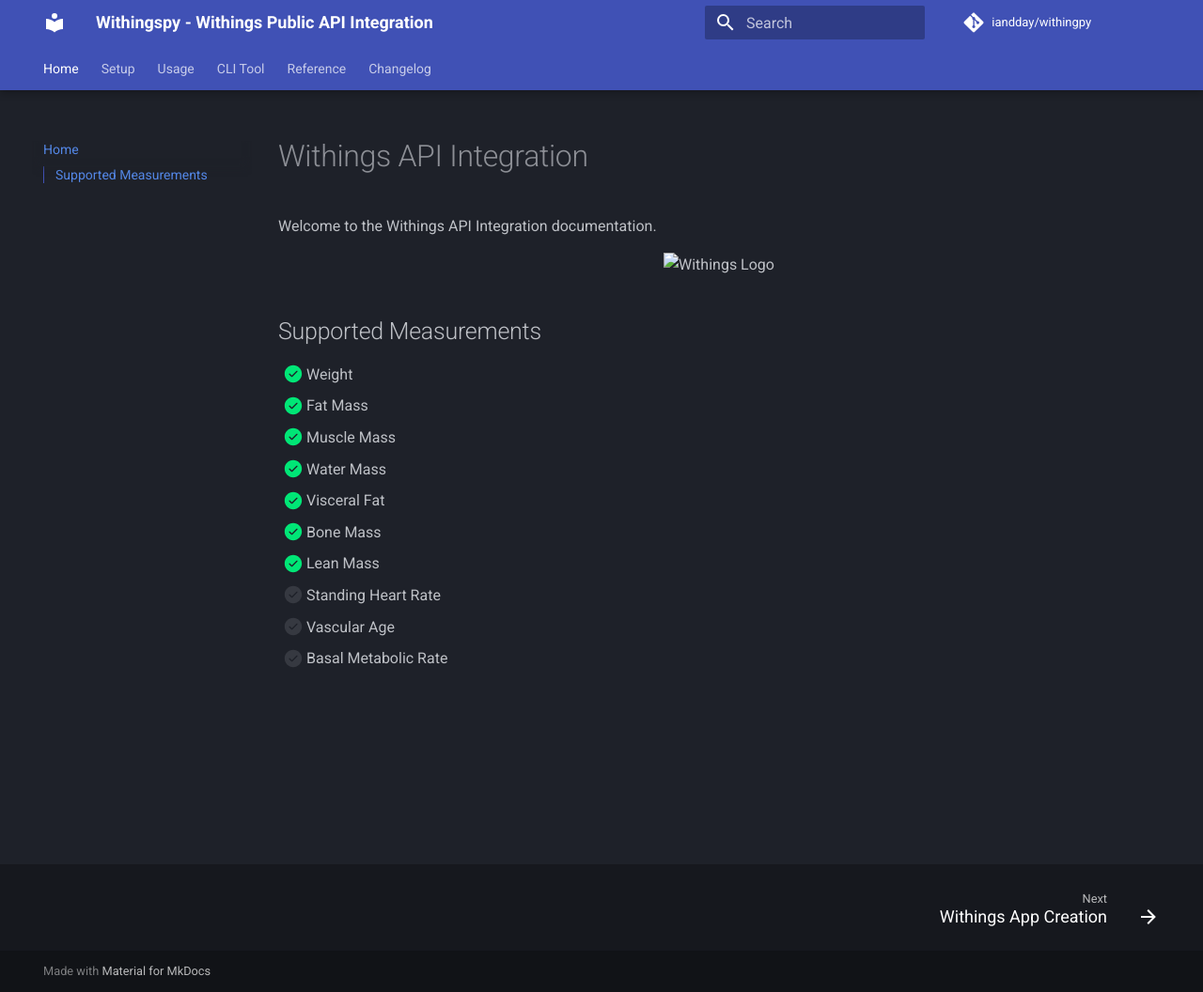
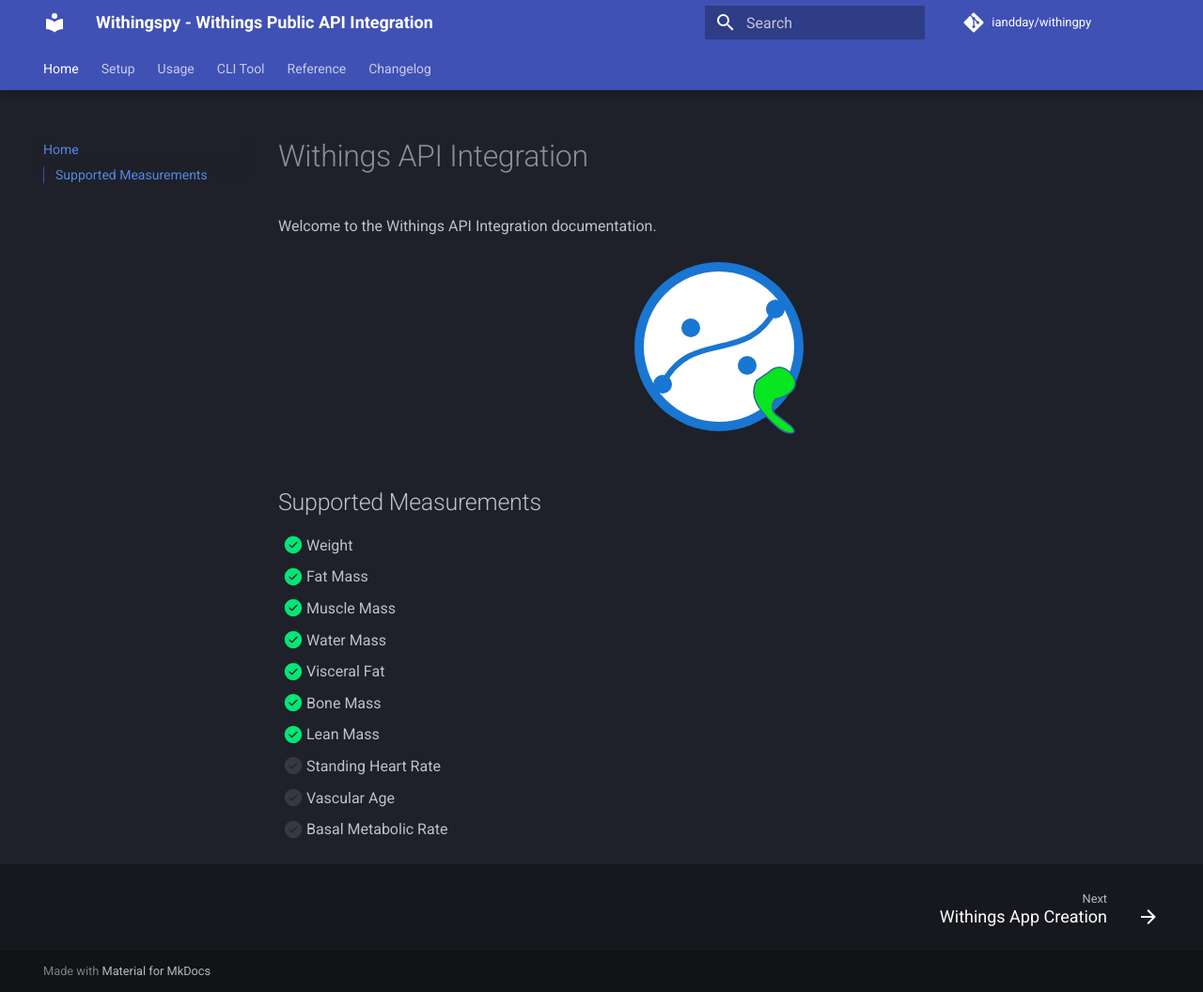
Before and after one commit to iandday/withingpy, an MkDocs documentation site: the page built from docs/index.md, in a window 1280 px wide and 1056 px high. Shown: the whole window at 94% size. Built offline with MkDocs 1.6.1 and Material for MkDocs 9.7.7, drawn with Linux system fonts in a browser that asks for light colours; comment, search, counter and statistics services are not loaded.

Commit message:
fix: :art: foix docs

```diff
--- a/docs/index.md
+++ b/docs/index.md
@@ -4,7 +4,7 @@
 
 
 <p align="center">
-  <img src="docs/img/logo.svg" alt="Withings Logo" width="200"/>
+  <img src="img/logo.svg" alt="Withings Logo" width="200"/>
 </p>
 
 ## Supported Measurements
--- a/pyproject.toml
+++ b/pyproject.toml
@@ -110,7 +110,7 @@
 commit_parser = "conventional"
 
 [tool.semantic_release.changelog.default_templates]
-changelog_file = "docs/CHANGELOG.md"
+changelog_file = "docs/changelog.md"
 output_format = "md"
 
 [tool.semantic_release.commit_parser_options]
```
Also changed, not shown: 1 other file.
